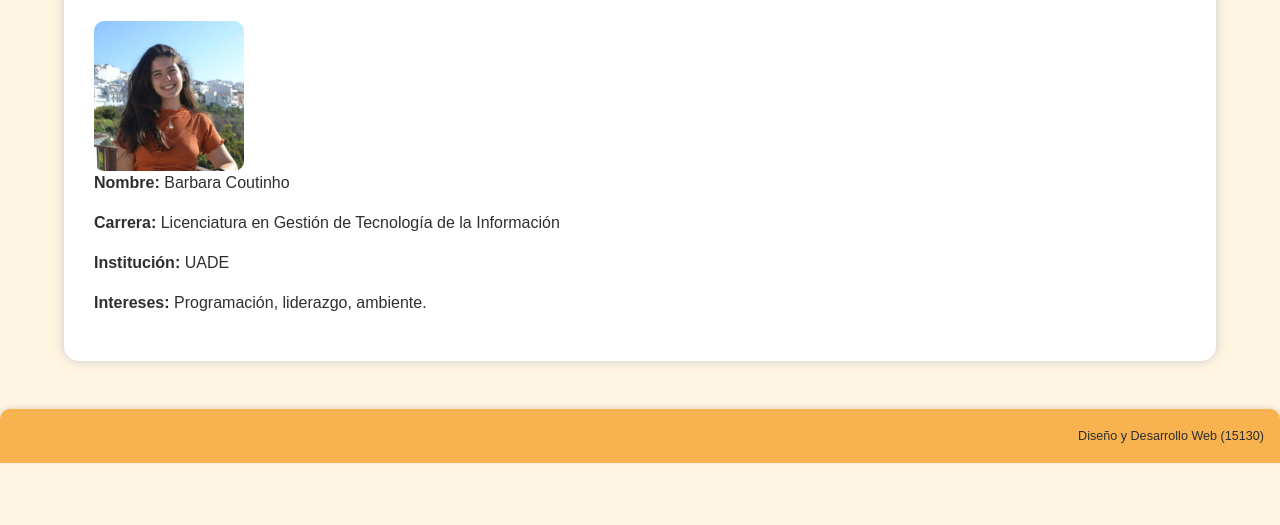
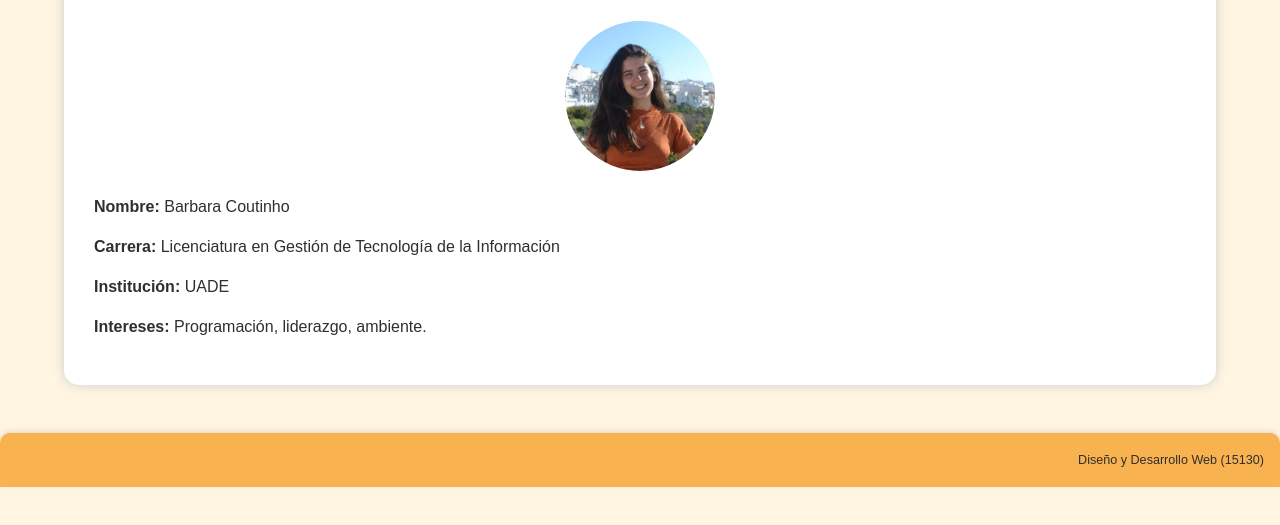
Before and after one commit to barbicoutinho/UADE_DW_UVA2_integrador, a plain HTML site: page sobremi.html in a window 1280 px wide. Shown: the part 179-704 px from the top of the page. Drawn offline with nearby package versions, Linux system fonts and the light colour scheme.

Commit message:
Update sobremi.html

```diff
--- a/sobremi.html
+++ b/sobremi.html
@@ -32,7 +32,9 @@
   <!-- CONTENIDO -->
 <div class="container-custom">
   <h1 class="text-center mb-4">Sobre mí</h1>
-    <img src="foto.JPG" alt="Mi Foto de Perfil" width="150">
+  <div class="text-center">
+    <img src="foto.JPG" alt="Mi Foto de Perfil" width="150" class="img-fluid rounded-circle mb-4">
+  </div>
   <p><strong>Nombre:</strong> Barbara Coutinho</p>
   <p><strong>Carrera:</strong> Licenciatura en Gestión de Tecnología de la Información</p>
   <p><strong>Institución:</strong> UADE</p>
```
Lines whose indentation alone changed are shown as unchanged.
